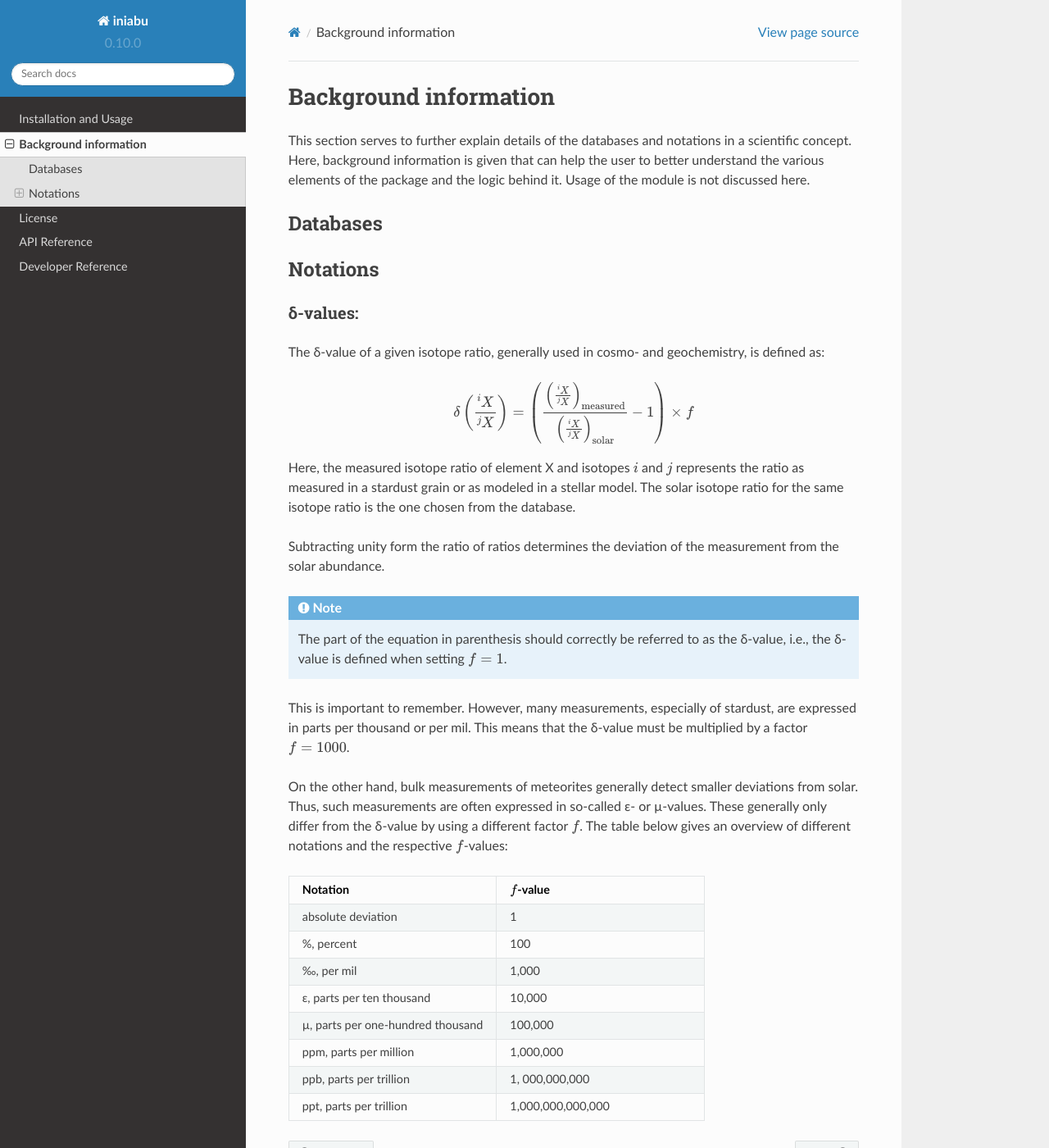
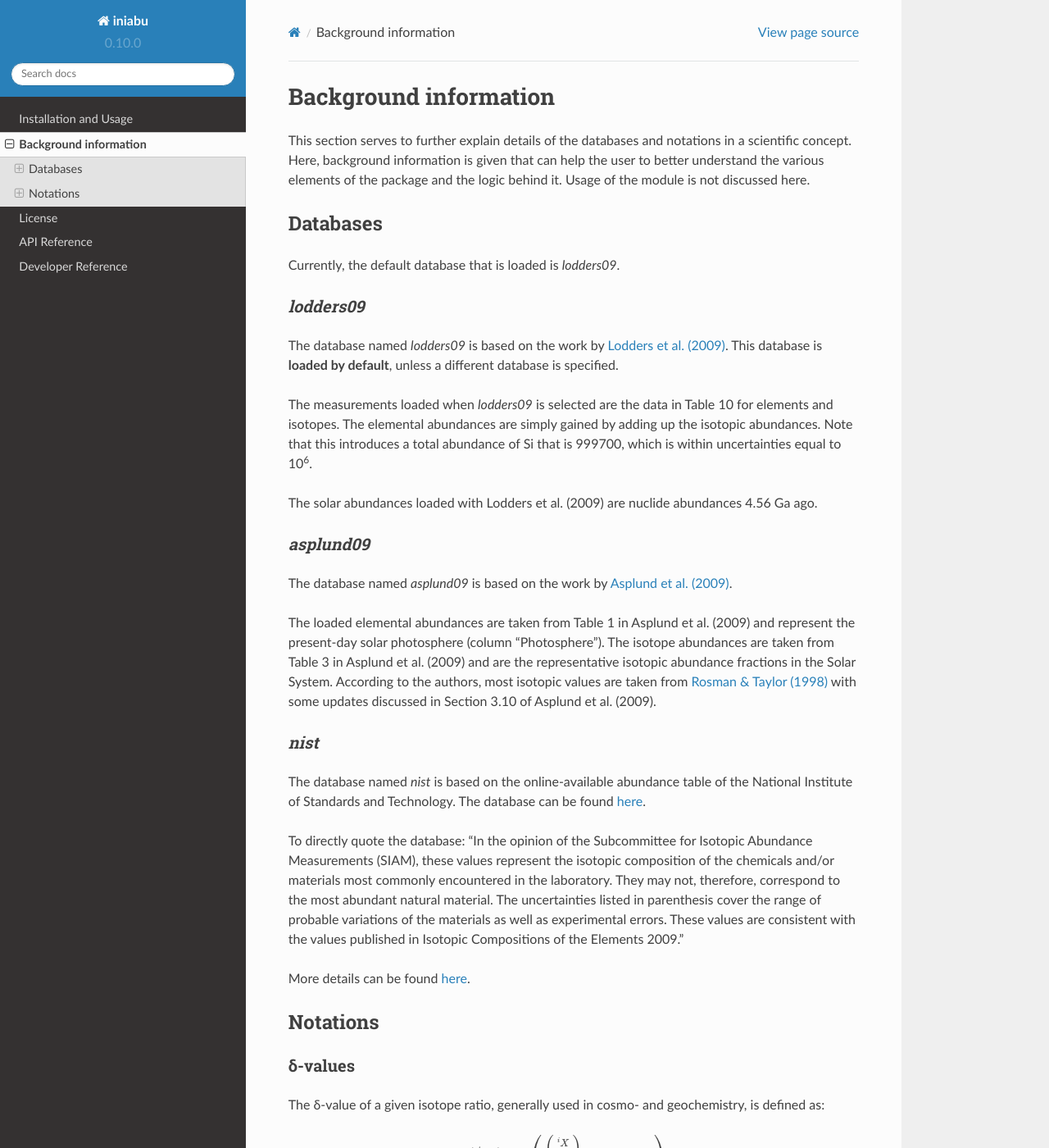
Before and after one commit to galactic-forensics/iniabu, a Sphinx documentation site: the page built from docs/background.rst, in a window 1280 px wide and 1400 px high. Shown: the whole window at 82% size. Built offline with Sphinx 7.4.7 and the Read the Docs theme 2.0.0, drawn with Linux system fonts in a browser that asks for light colours.

Commit message:
Added description for all currently available data bases
Note: Lodders et al. is currently not the ideal situation. Using a table
here that has rouding errors. Should instead use the elemental
abundances and then split it up into isotopes and calculate the isotopes
separately.
Separate PR though.

```diff
--- a/docs/background.rst
+++ b/docs/background.rst
@@ -14,12 +14,86 @@ Usage of the module is not discussed here.
 Databases
 ---------
 
+Currently,
+the default database that is loaded
+is `lodders09`.
+
+`lodders09`
+~~~~~~~~~~~
+
+The database named `lodders09`
+is based on the work by
+`Lodders et al. (2009) <https://doi.org/10.1007/978-3-540-88055-4_34>`_.
+This database is **loaded by default**,
+unless a different database is specified.
+
+The measurements loaded when `lodders09` is selected
+are the data in Table 10
+for elements and isotopes.
+The elemental abundances are simply gained
+by adding up the isotopic abundances.
+Note that this introduces a total abundance of Si
+that is 999700,
+which is within uncertainties
+equal to 10\ :sup:`6`.
+
+The solar abundances loaded with Lodders et al. (2009)
+are nuclide abundances 4.56 Ga ago.
+
+
+`asplund09`
+~~~~~~~~~~~
+
+The database named `asplund09`
+is based on the work by
+`Asplund et al. (2009) <https://doi.org/10.1146/annurev.astro.46.060407.145222>`_.
+
+The loaded elemental abundances are taken from Table 1
+in Asplund et al. (2009)
+and represent the present-day solar photosphere
+(column "Photosphere").
+The isotope abundances are taken from Table 3
+in Asplund et al. (2009) and are
+the representative isotopic abundance fractions
+in the Solar System.
+According to the authors,
+most isotopic values are taken from
+`Rosman & Taylor (1998) <https://doi.org/10.1063/1.556031>`_
+with some updates discussed in Section 3.10
+of Asplund et al. (2009).
+
+
+`nist`
+~~~~~~
+
+The database named `nist`
+is based on the online-available abundance table
+of the National Institute of Standards and Technology.
+The database can be found
+`here <https://www.nist.gov/pml/atomic-weights-and-isotopic-compositions-relative-atomic-masses>`_.
+
+To directly quote the database:
+"In the opinion of the Subcommittee for Isotopic Abundance Measurements (SIAM),
+these values represent the isotopic composition
+of the chemicals and/or materials most commonly encountered in the laboratory.
+They may not, therefore,
+correspond to the most abundant natural material.
+The uncertainties listed in parenthesis
+cover the range of probable variations of the materials
+as well as experimental errors.
+These values are consistent
+with the values published in Isotopic Compositions of the Elements 2009."
+
+More details can be found
+`here <https://www.nist.gov/pml/atomic-weights-and-isotopic-compositions-column-descriptions#comp>`_.
+
+
 
 Notations
 ---------
 
-δ-values:
-~~~~~~~~~
+δ-values
+~~~~~~~~
 
 The δ-value of a given isotope ratio,
 generally used in cosmo- and geochemistry,
```
